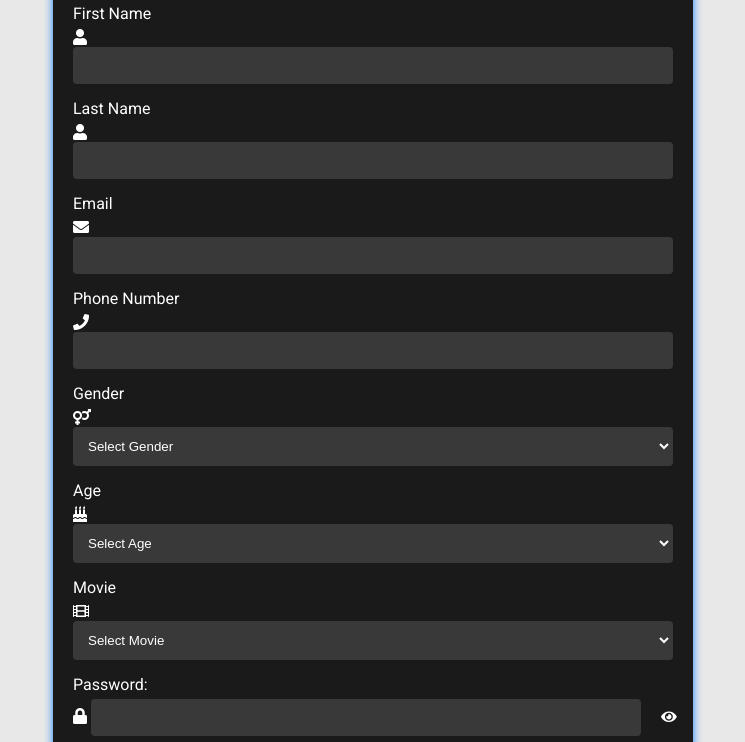
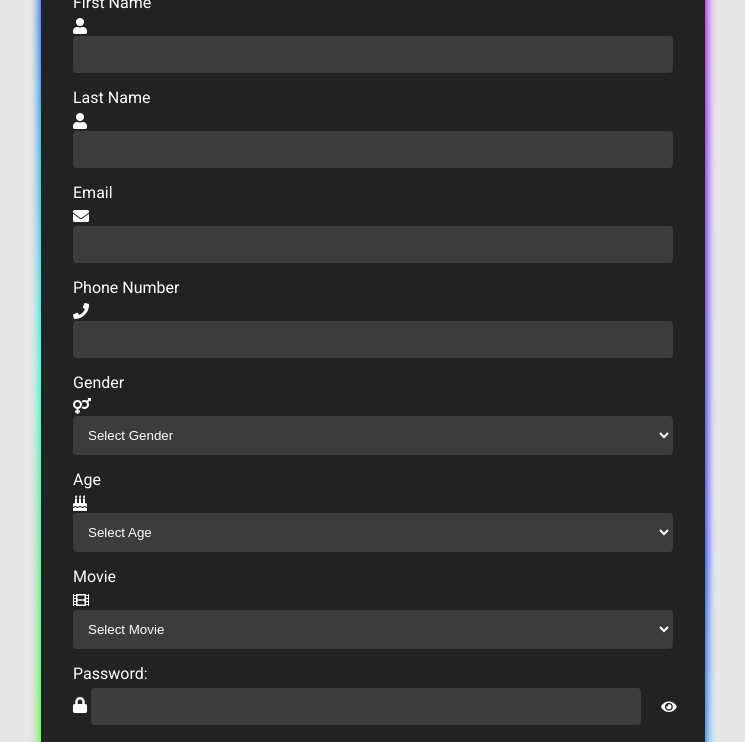
Before and after one commit to SmeyDV/mission3, a plain HTML site: page index.html in a window 1280 px wide. Shown: the part 118-860 px from the top of the page, without its empty margins (267-1012 px from the left). Drawn offline with Linux system fonts and the light colour scheme.

Commit message:
update style

```diff
--- a/style.css
+++ b/style.css
@@ -9,17 +9,71 @@ body {
 }
 
 .form-container {
-  background-color: #1A1A1A;
-  background-size: cover;
-  background-position: center;
-  padding: 20px;
-  border-radius: 20px;
-  box-shadow: 0 0 10px #1a85ff;
-  color: #fff;
+  font-family: "Roboto", sans-serif;
+  font-weight: lighter;
+  padding: 0.6em 2em;
+  width: 600px;
+  border: none;
+  outline: none;
+  color: rgb(255, 255, 255);
+  background: #111;
+  cursor: pointer;
+  position: relative;
+  z-index: 0;
+  border-radius: 10px;
+  user-select: none;
+  -webkit-user-select: none;
+  touch-action: manipulation;
+}
+.form-container:before{
+  content: "";
+  background: linear-gradient(
+    45deg,
+    #ff0000,
+    #ff7300,
+    #fffb00,
+    #48ff00,
+    #00ffd5,
+    #002bff,
+    #7a00ff,
+    #ff00c8,
+    #ff0000
+  );
+  position: absolute;
+  top: -2px;
+  left: -2px;
+  background-size: 400%;
+  z-index: -1;
+  filter: blur(5px);
+  -webkit-filter: blur(5px);
+  width: calc(100% + 4px);
+  height: calc(100% + 4px);
+  animation: glowing-button-85 20s linear infinite;
+  transition: opacity 0.3s ease-in-out;
+  border-radius: 10px;
+}
+@keyframes glowing-button-85 {
+  0% {
+    background-position: 0 0;
+  }
+  50% {
+    background-position: 400% 0;
+  }
+  100% {
+    background-position: 0 0;
+  }
+}
+
+.form-container:after {
+  z-index: -1;
+  content: "";
+  position: absolute;
   width: 100%;
-  max-width: 600px;
-  position: relative;
-  overflow: hidden;
+  height: 100%;
+  background: #222;
+  left: 0;
+  top: 0;
+  border-radius: 10px;
 }
 
 h2 {
```
